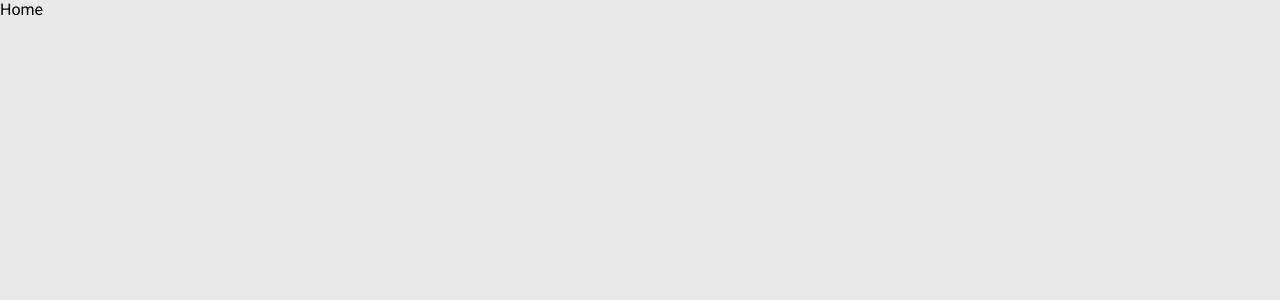
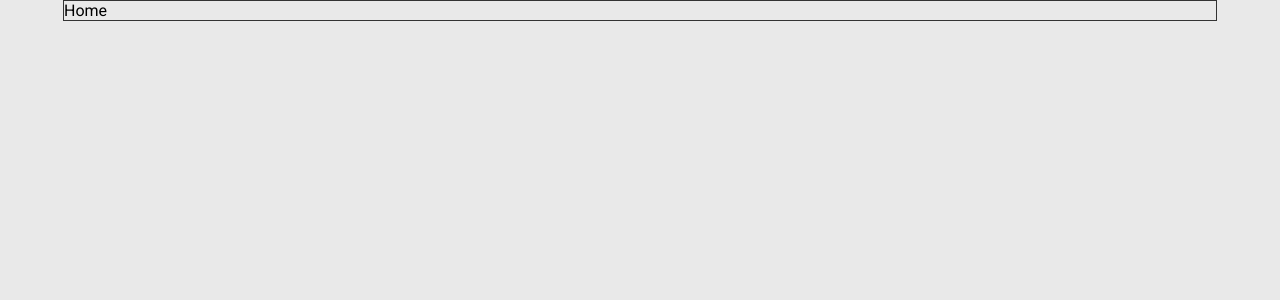
Before and after one commit to edivya/fashion-app, a React (Create React App) app: page / in a window 1280 px wide. Shown: the top 300 px of the page. Built offline with nearby package versions, Linux system fonts and the light colour scheme.

Commit message:
added style to page

```diff
--- a/src/App.css
+++ b/src/App.css
@@ -2,3 +2,9 @@ body{
   background: #e9e9e9;
   font-family: 'Roboto', sans-serif;
 }
+
+.App{
+  width: 90%;
+  margin: 0 auto;
+  border: 1px solid #333;
+}
```
